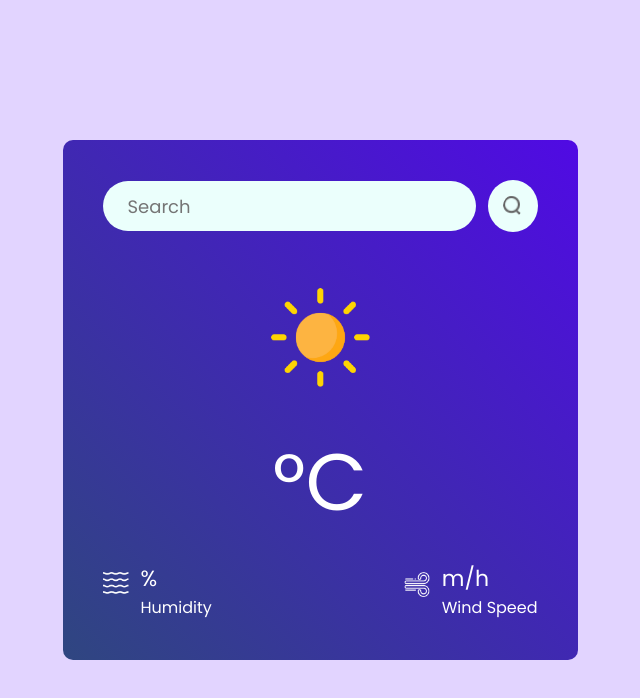
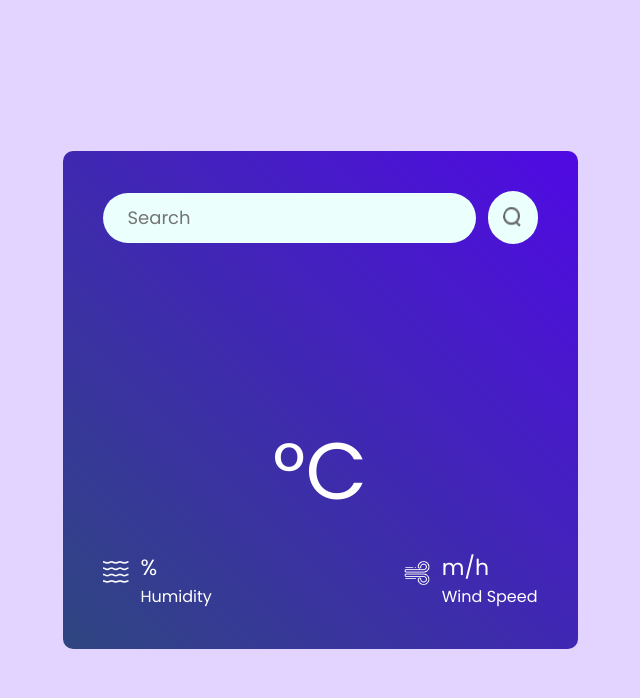
Before and after one commit to ivan-chukhalo/waz-up, a React (Vite) app: page / in a window 1280 px wide. Shown: the top 698 px of the page, without its empty margins (320-960 px from the left). Built offline with nearby package versions, Linux system fonts and the light colour scheme; no server answers.

Commit message:
feat: make the icon of current weather dynamical

```diff
--- a/src/components/Weather.css
+++ b/src/components/Weather.css
@@ -73,3 +73,8 @@
     width: 26px;
     margin-top: 10px;
 }
+
+.weather-conditions{
+    width: 150px;
+    padding: 15px;
+}
--- a/src/components/Weather.jsx
+++ b/src/components/Weather.jsx
@@ -1,14 +1,8 @@
 import React, { useState, useEffect, useRef } from "react";
 import "./Weather.css";
 import search_icon from "../assets/icons/search.png";
-import clear_icon from "../assets/icons/clear.png";
-// import cloud_icon from '../assets/icons/cloud.png'
-// import drizzle_icon from '../assets/icons/drizzle.png'
-// import rain_icon from '../assets/icons/rain.png'
-// import snow_icon from '../assets/icons/snow.png'
 import wind_icon from "../assets/icons/wind.png";
 import humidity_icon from "../assets/icons/humidity.png";
-import weatherSpray_icons from "../assets/icons/1stSetMonoIndex.png";
 
 const Weather = () => {
   let inputRef = useRef(null);
@@ -26,7 +20,7 @@ const Weather = () => {
 
   const handleButtonClick = () => {
     search(inputRef.current);
-  }
+  };
 
   const search = async (city) => {
     try {
@@ -42,6 +36,7 @@ const Weather = () => {
         location: data.address.toUpperCase(),
         icon: data.currentConditions.icon,
       });
+      console.log(data.currentConditions.icon, data)
     } catch (error) {
       console.log(error);
     }
@@ -60,9 +55,13 @@ const Weather = () => {
           onKeyDown={handleInputKeyPress}
           placeholder="Search"
         />
-        <img src={search_icon} alt="search" onClick={handleButtonClick}/>
+        <img src={search_icon} alt="search" onClick={handleButtonClick} />
       </div>
-      <img className="weather-icon" src={clear_icon} alt="clear" />
+      <div>
+        <svg className="weather-conditions">
+          <use href={`/weatherConditions.svg#${weatherData.icon}`}></use>
+        </svg>
+      </div>
       <p className="temperature">{weatherData.temperature}°C</p>
       <p className="location">{weatherData.location}</p>
       <div className="weather-data">
```
Also changed, not shown: public/weatherConditions.svg (added).
